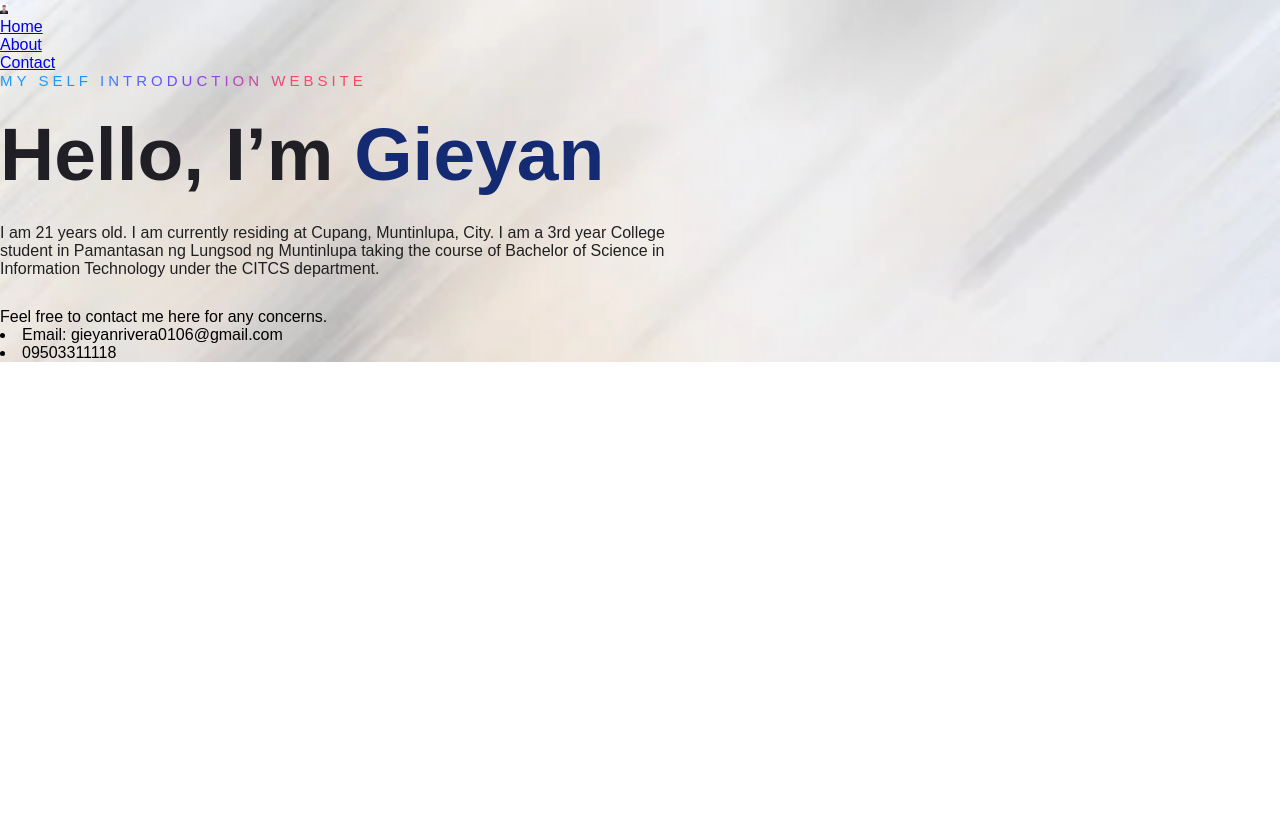
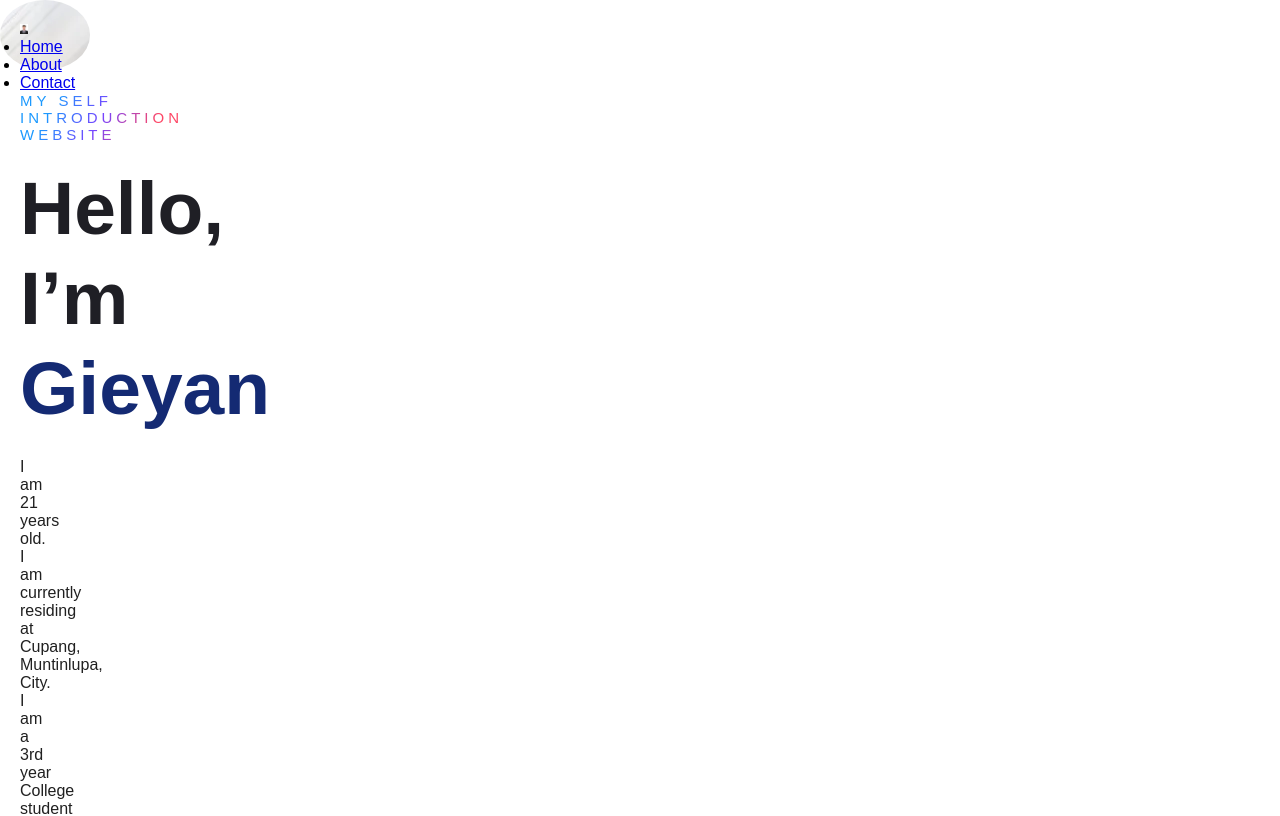
Before and after one commit to KristelleMay/github, a plain HTML site: page index.html in a window 1280 px wide. Shown: the top 816 px of the page. Drawn offline with Linux system fonts and the light colour scheme.

Commit message:
Update style.css

```diff
--- a/style.css
+++ b/style.css
@@ -7,7 +7,10 @@
     	 background-image: url('bg.jpg');
  	 background-repeat: no-repeat;
  	 background-attachment: fixed;
- 	 background-size: 100% 100%;
+ 	 width: 50px; /* Adjust the width as needed */
+   	 height: 30px; /* Adjust the height as needed */
+   	 border-radius: 50%;
+    	 padding: 20px;
 }
 nav {
     display: flex;
```
